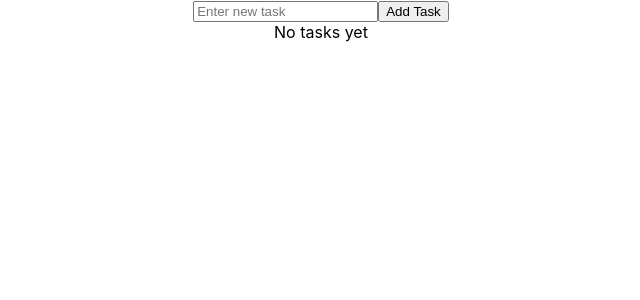
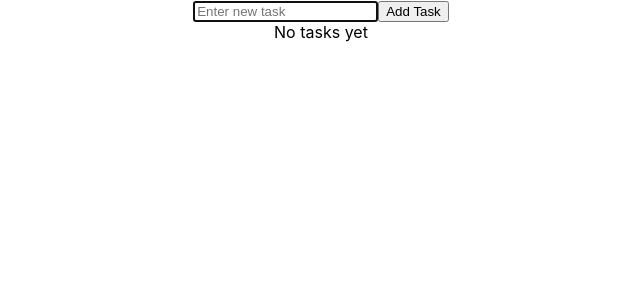
Before and after one commit to FabianUlises/todo-list-react, a React (Create React App) app: page / in a window 1280 px wide. Shown: the top 300 px of the page, without its empty margins (319-959 px from the left). Built offline with nearby package versions, Linux system fonts and the light colour scheme.

Commit message:
Updated todoform. Added sanitation to input element.

```diff
--- a/src/components/TodoForm.js
+++ b/src/components/TodoForm.js
@@ -13,7 +13,7 @@
     };
     return(
         <form onSubmit={(e) => handleSubmit(e)}>
-            <input onChange={(e) => setValue(e.target.value)} value={value} type='text' placeholder='Enter new task' className='todo-input' />
+            <input onChange={(e) => setValue(e.target.value)} value={value} type='text' placeholder='Enter new task' className='todo-input' required autoFocus maxLength={60} />
             <button type='submit' className='todo-btn'>Add Task</button>
         </form>
     );
```
Also changed, not shown: 1 other file (tests, documents, lock files or other folders).
